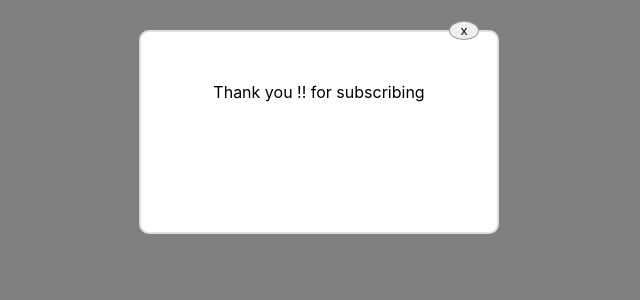
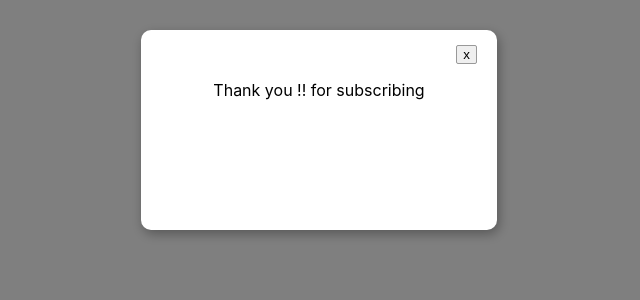
Before and after one commit to mynkbis/sp_learn, a React (Create React App) app in the folder learn/: page / in a window 1280 px wide. Both pictures are taken after a click on the button "Hello Sir". Shown: the top 300 px of the page, without its empty margins (321-961 px from the left). Built offline with nearby package versions, Linux system fonts and the light colour scheme.

Commit message:
css modified

```diff
--- a/learn/src/Compnents/Button/button.css
+++ b/learn/src/Compnents/Button/button.css
@@ -8,8 +8,15 @@
     position: relative;
     top: 50px;
     margin-top: 10px;
+    width: 15vw;
+    height: 8vh;
   }
 
   .appButton{
-      filter: drop-shadow(2px 2px 2px rgba(0,0,0,0.295));
+      filter: drop-shadow(2px 2px 2px rgba(24, 22, 22, 0.295));
   }
+
+  .appButton:hover{
+    background-color: rgb(92, 91, 91);
+    color: #FFFFFF;
+  }
--- a/learn/src/Compnents/Button/button.js
+++ b/learn/src/Compnents/Button/button.js
@@ -1,6 +1,5 @@
 import React from 'react'
 import "./button.css"
-
 
 
 const ButtonBox=(props)=>{
--- a/learn/src/Compnents/Model/box.css
+++ b/learn/src/Compnents/Model/box.css
@@ -15,8 +15,8 @@
     margin: 30px auto;
     margin-left: auto;
     padding: 50px;
-    border: 2px solid rgb(224, 222, 222);
-    filter: drop-shadow(2px, 2px, 2px rgba(0, 0, 0, 0.295));
+    border: none;
+    filter: drop-shadow(2px 4px 6px rgba(0,0,0,0.315));
     overflow: auto;
     border-radius: 10px;
 }
@@ -24,10 +24,16 @@
 .button_popup {
     cursor: pointer;
     border: 1px solid #999;
-    border-radius: 50%;
-    position: fixed;
-    right: 37.5%;
-    bottom: 95%;
-    width: 30px;
+    position: absolute;
+    right: 20px;
+    top: 15px;
+    border-radius: 2px ;
+
 
 }
+
+.button_popup:hover{
+    background-color: #999;
+    color:#fff;
+
+}
```
